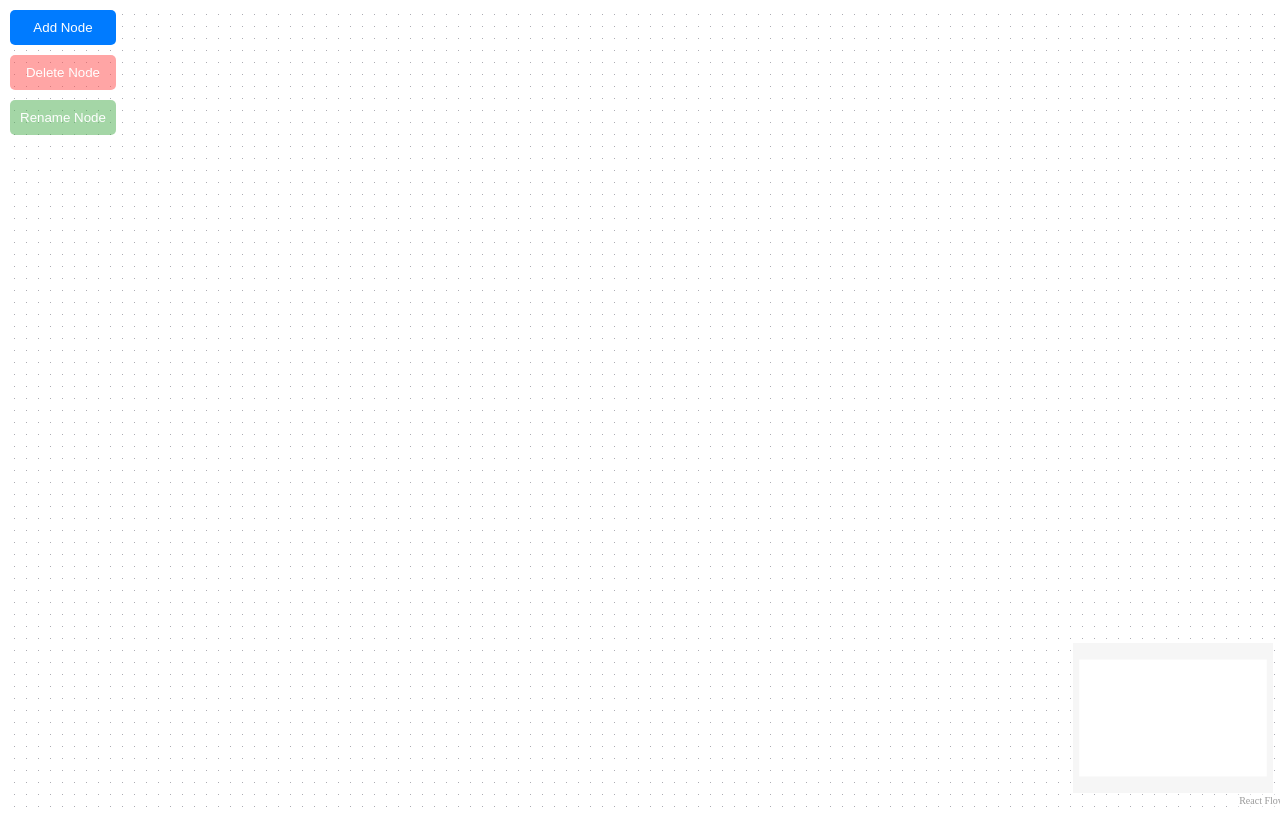
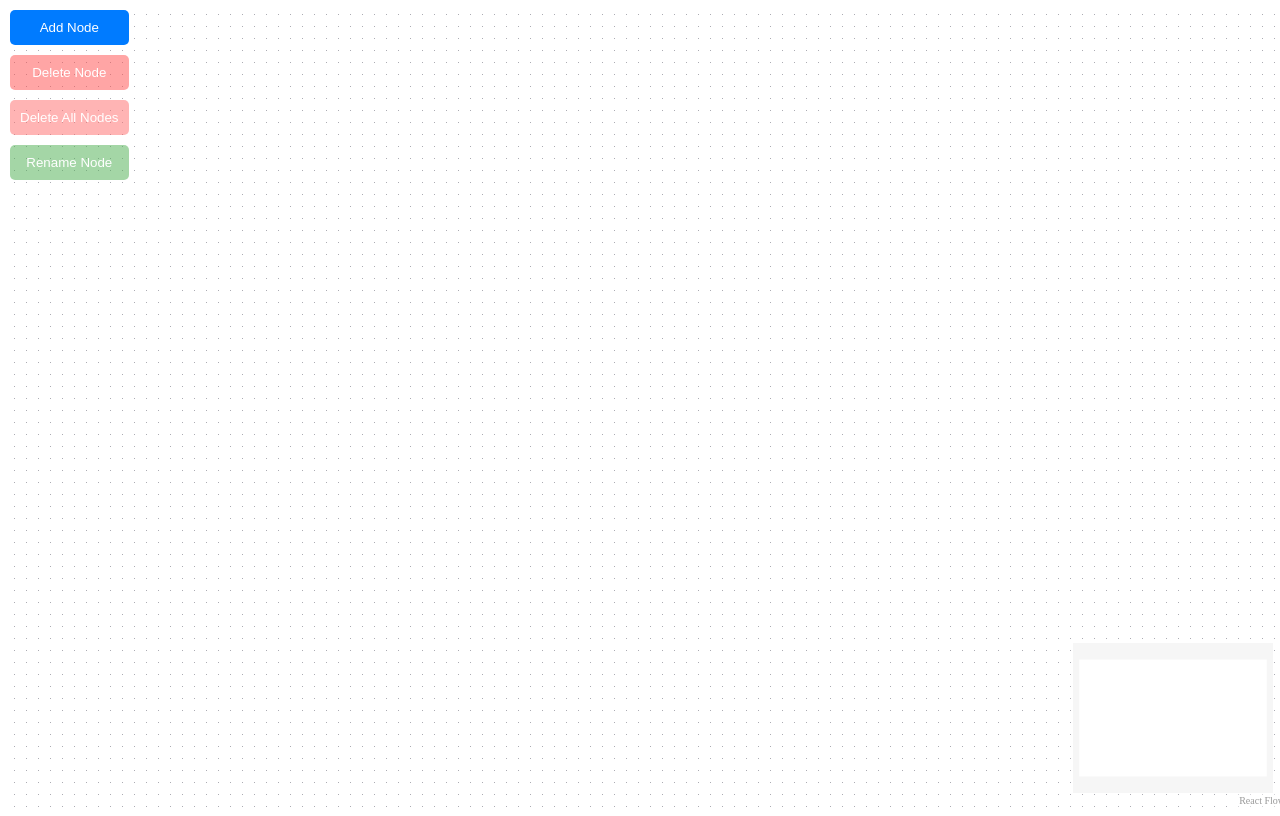
Before and after one commit to janitha-visna/documents-, a React (Vite) app in the folder frontend/: page /flow in a window 1280 px wide. Built offline with nearby package versions, Linux system fonts and the light colour scheme; no server answers.

Commit message:
add delete all funtionality

```diff
--- a/frontend/src/pages/Flow.jsx
+++ b/frontend/src/pages/Flow.jsx
@@ -79,6 +79,7 @@ const Flow = () => {
 
           setNodes(fetchedNodes);
           setEdges(fetchedEdges);
+          console.log("fer",fetchedNodes.map((node)=>node.id));
         }
       })
       .catch((error) => console.error("Error fetching flow data:", error));
@@ -217,6 +218,15 @@ const Flow = () => {
     }
   }, [selectedNode, setNodes, setEdges]);
 
+  // Function to delete all nodes and edges
+  const handleDeleteAllNodes = useCallback(() => {
+    if (window.confirm("Are you sure you want to delete all nodes?")) {
+      setNodes([]);
+      setEdges([]);
+      setSelectedNode(null);
+    }
+  }, [setNodes, setEdges]);
+
   // Define the double-click handler function
   const handleNodeDoubleClick = useCallback((event, node) => {
     console.log("Node double-clicked:", node);
@@ -305,6 +315,21 @@ const Flow = () => {
           Delete Node
         </button>
         <button
+          onClick={handleDeleteAllNodes}
+          disabled={nodes.length === 0}
+          style={{
+            padding: "10px",
+            background: "#ff6b6b",
+            color: "#fff",
+            border: "none",
+            borderRadius: "5px",
+            cursor: "pointer",
+            opacity: nodes.length === 0 ? 0.5 : 1,
+          }}
+        >
+          Delete All Nodes
+        </button>
+        <button
           onClick={handleRenameNode}
           disabled={!selectedNode}
           style={{
```
